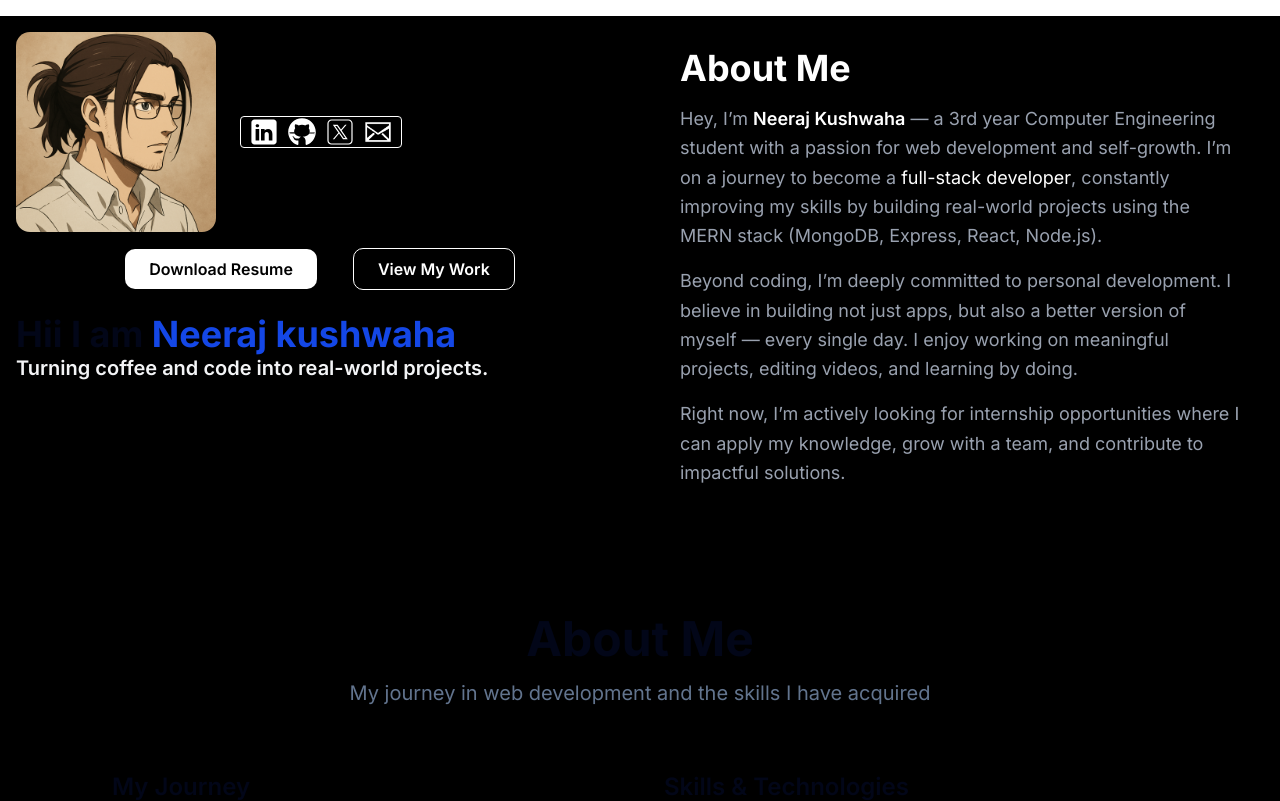
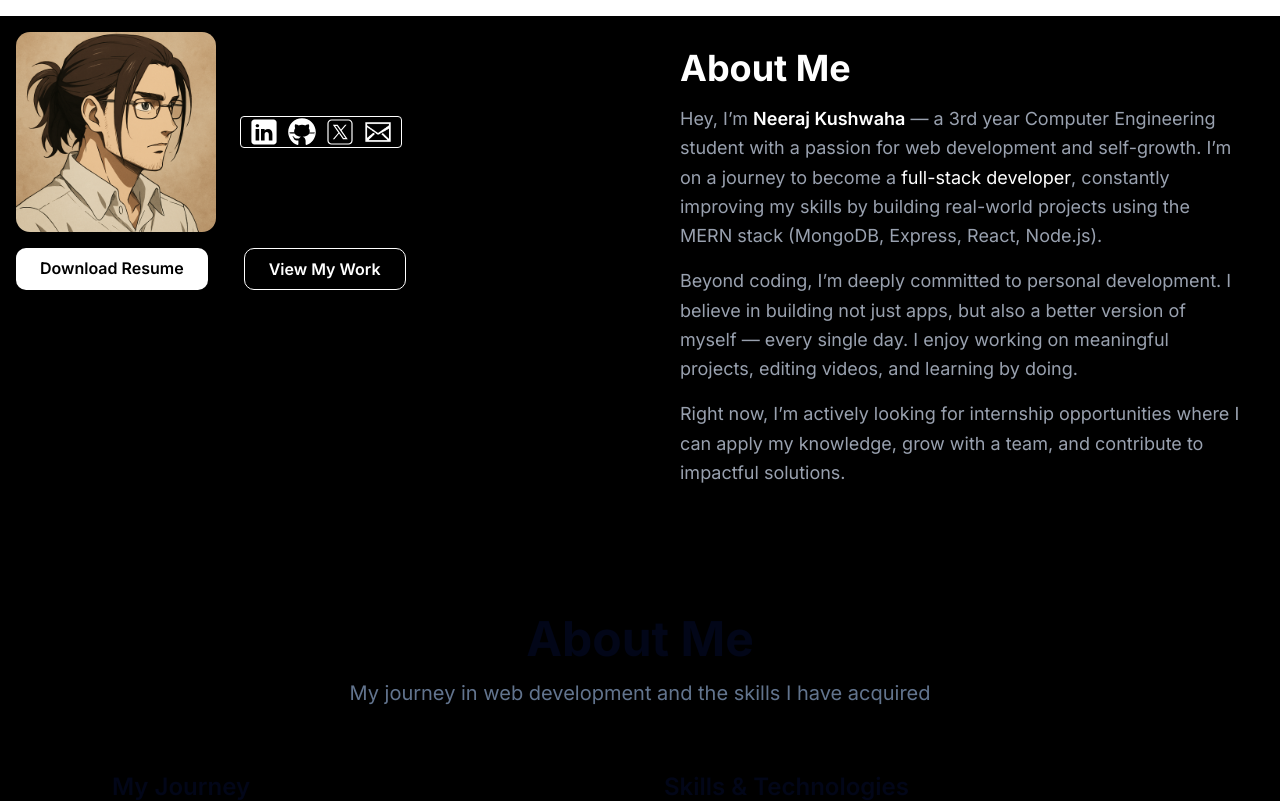
Before and after one commit to neerajk001/updated-profile, a Next.js app: page / in a window 1280 px wide. Shown: the top 801 px of the page. Built offline with nearby package versions, Linux system fonts and the light colour scheme.

Commit message:
remove  center

```diff
--- a/src/components/HeroComp.tsx
+++ b/src/components/HeroComp.tsx
@@ -43,7 +43,7 @@ const HeroComp = () => {
         </div>
 
         {/* Responsive action buttons */}
-        <div className="flex items-center justify-center  gap-2 mt-4 md:flex-row md:gap-6 md:space-x-3">
+        <div className="flex  gap-2 mt-4 md:flex-row md:gap-6 md:space-x-3">
           <a
             href="/Neeraj_Resume.pdf"
             download
@@ -60,12 +60,12 @@ const HeroComp = () => {
         </div>
 
         {/* Name & tagline */}
-        <div className="md:text-4xl font-bold mt-6 space-y-2">
+        {/* <div className="md:text-4xl font-bold mt-6 space-y-2">
           Hii I am <span className="text-blue-700">Neeraj kushwaha</span>
           <p className="text-xl font-semibold text-gray-100">
             Turning coffee and code into real-world projects.
           </p>
-        </div>
+        </div> */}
       </div>
 
       {/* Right Column: About Section */}
```
